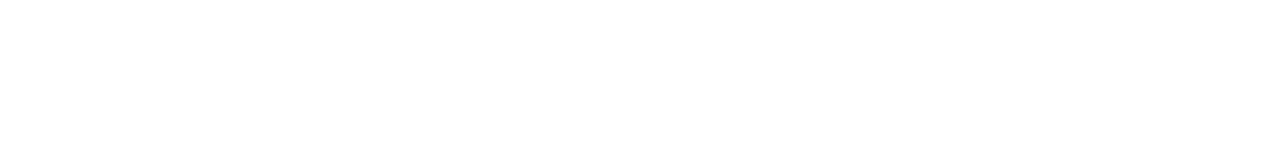
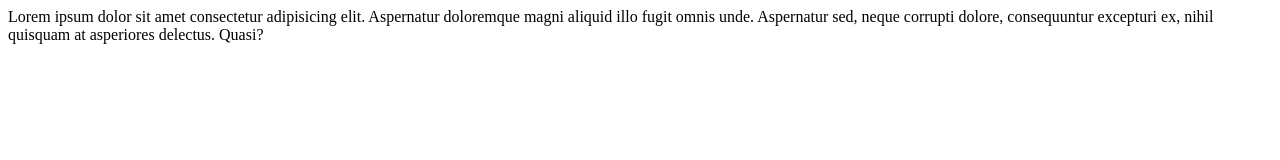
Before and after one commit to Harikrishna7293/testing, a plain HTML site: page js assignment 2 string & array/index.html in a window 1280 px wide. Drawn offline with Linux system fonts and the light colour scheme.

Commit message:
html update

```diff
--- a/js assignment 2 string & array/index.html
+++ b/js assignment 2 string & array/index.html
@@ -3,9 +3,13 @@
     <meta charset="UTF-8">
     <meta http-equiv="X-UA-Compatible" content="IE=edge">
     <meta name="viewport" content="width=device-width, initial-scale=1.0">
-    <title>Document</title>
+    <title>Update Document</title>
 </head>
 <body>
     <script src="app.js"></script>
+
+    <div class="hari">
+        <p>Lorem ipsum dolor sit amet consectetur adipisicing elit. Aspernatur doloremque magni aliquid illo fugit omnis unde. Aspernatur sed, neque corrupti dolore, consequuntur excepturi ex, nihil quisquam at asperiores delectus. Quasi?</p>
+        </div>
 </body>
 </html>
```
